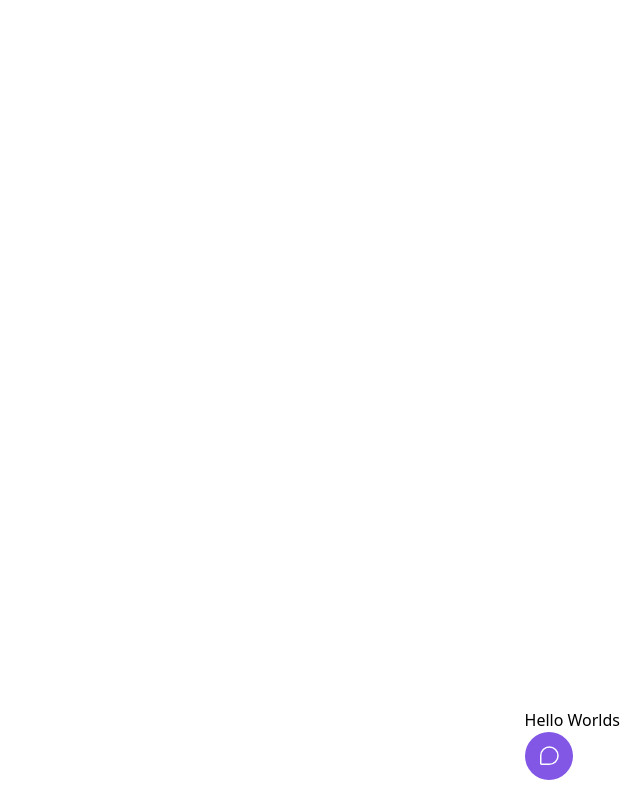
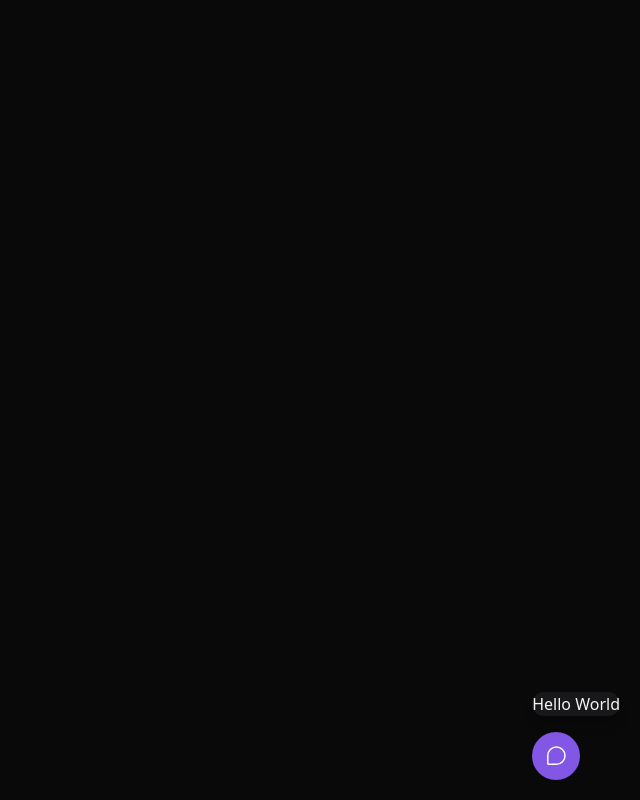
Before and after one commit to ReinaldoARamos/Feedback_App_React, a React (Vite) app in the folder web/: page / in a window 1280 px wide. Both pictures are taken after a click on the button "Feedback". Shown: the whole page, without its empty margins (640-1280 px from the left). Built offline with nearby package versions, Linux system fonts and the light colour scheme.

Commit message:
Criando o estilo do formulário e aplicando ele no widget

```diff
--- a/web/src/components/widget.tsx
+++ b/web/src/components/widget.tsx
@@ -1,5 +1,6 @@
 import {ChatTeardrop} from  'phosphor-react';
 import {useState } from 'react';
+import { WidgetForm } from './widgetForm';
 
 
 export function Widget () {
@@ -13,7 +14,7 @@ export function Widget () {
     }
     return (
         <div className='absolute bottom-5 right-5'>
-          {isWidgetOpen ?   <p>Hello Worlds</p> : null}
+          {isWidgetOpen ?   <WidgetForm / > : null}
             <button onClick={ToogleWidgetVisibility} className='bg-brand-500 rounded-full px-3 h-12 text-white flex items-center group'>
                 <ChatTeardrop className='w-6 h-6'/>
 
--- /dev/null
+++ b/web/src/components/widgetForm.tsx
@@ -0,0 +1,7 @@
+export function WidgetForm() {
+    return (
+        <div className="bg-zinc-900 -p-4 relative rounded-2xl mb-4 flex flex-col items-center shadow-lg">
+            Hello World
+        </div>
+    )
+}
--- a/web/src/global.css
+++ b/web/src/global.css
@@ -1,3 +1,7 @@
 @tailwind base;
 @tailwind components;
 @tailwind utilities;
+
+body {
+    @apply bg-[#09090A] text-zinc-100
+}
```
